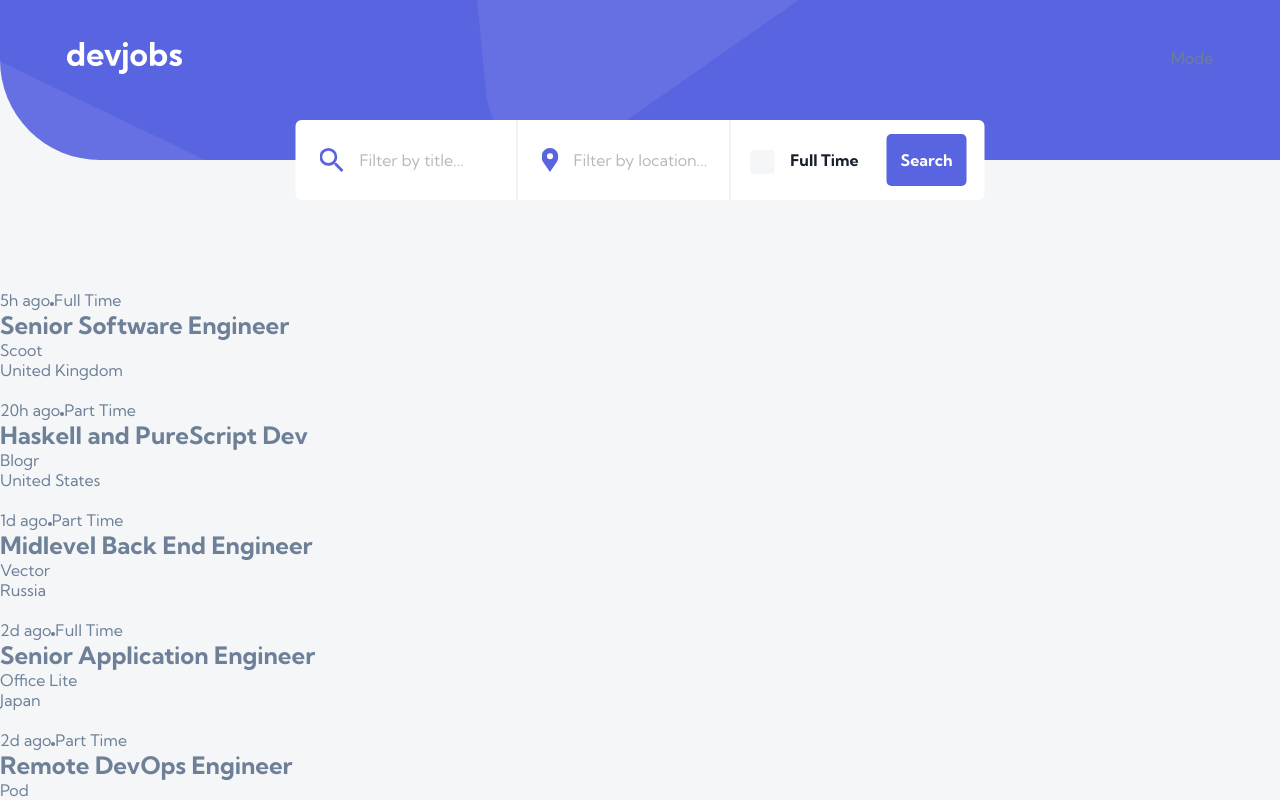
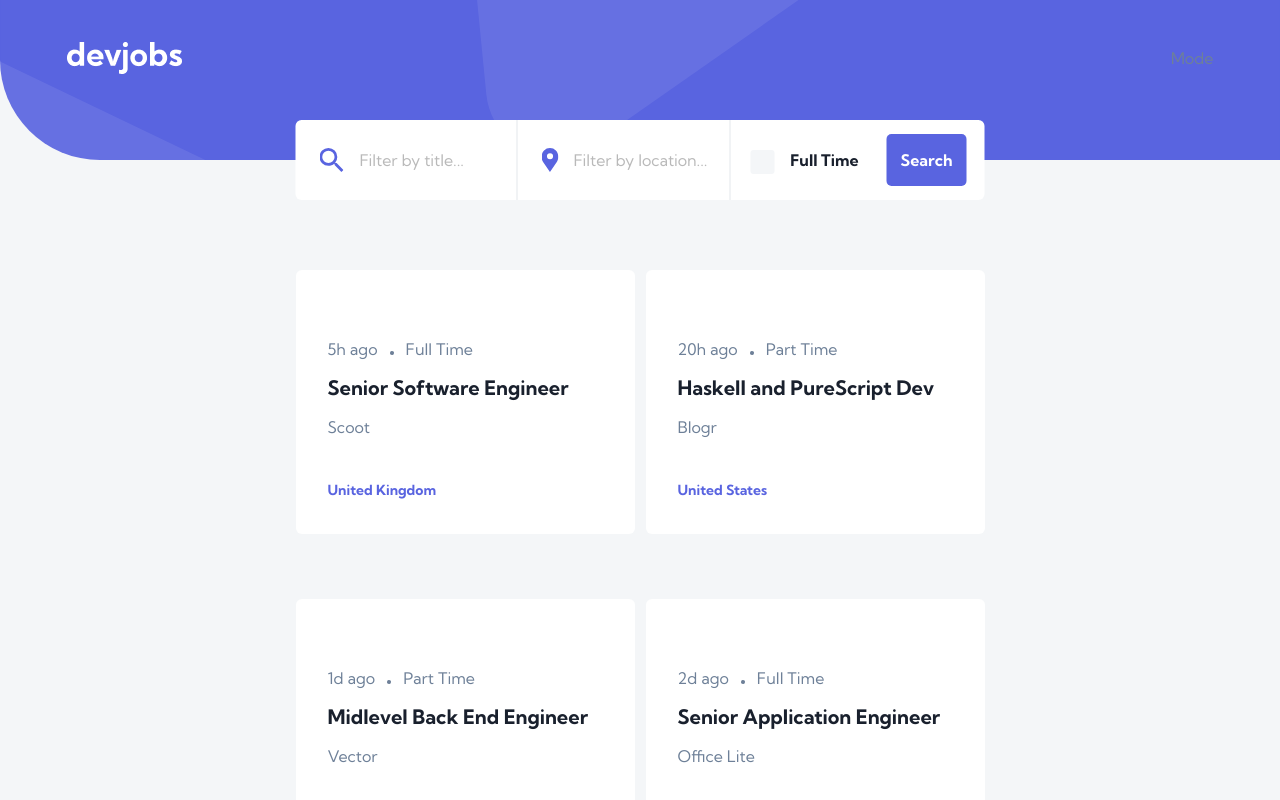
Before and after one commit to jake4369/devjobs-frontend, a React (Vite) app: page /jobs in a window 1280 px wide. Shown: the top 800 px of the page. Built offline with nearby package versions, Linux system fonts and the light colour scheme.

Commit message:
Custom checkbox styles

```diff
--- a/src/index.css
+++ b/src/index.css
@@ -1,6 +1,7 @@
 @import url("https://fonts.googleapis.com/css2?family=Kumbh+Sans:wght@400;700&display=swap");
 @import url("./components/Header/Header.css");
 @import url("./components/AllJobsPage/FilterModal.css");
+@import url("./components/AllJobsPage/AllJobsPage.css");
 
 :root {
   --text-input: #19202d;
@@ -117,7 +118,7 @@ body {
 /* When the checkbox is checked, add a blue background */
 .checkbox-container input:checked ~ .checkmark {
   background-color: #5964e0;
-  background-image: url("../../assets/desktop/icon-check.svg");
+  background-image: url("./assets/desktop/icon-check.svg");
   background-size: 65%;
   background-position: center;
   background-repeat: no-repeat;
```
